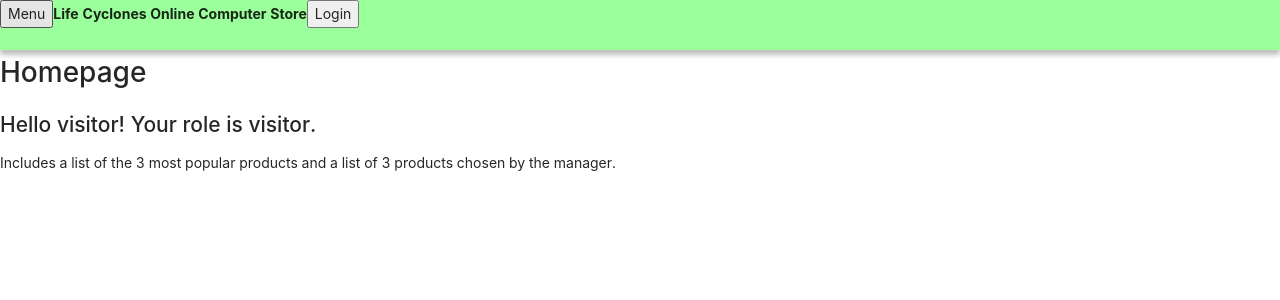
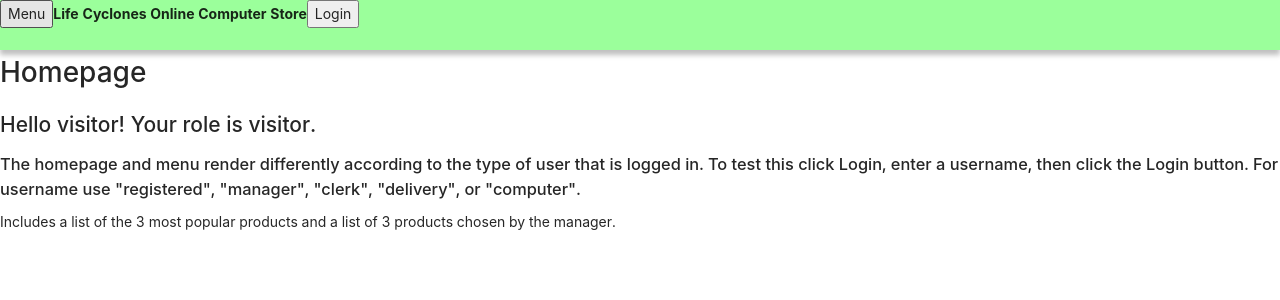
Before and after one commit to neil-solomon/life-cyclones, a React (Create React App) app: page / in a window 1280 px wide. Shown: the top 300 px of the page. Built offline with nearby package versions, Linux system fonts and the light colour scheme.

Commit message:
added login hint to visitor homepage

```diff
--- a/src/components/pages/Homepage/Homepage.js
+++ b/src/components/pages/Homepage/Homepage.js
@@ -11,6 +11,14 @@ export default class Homepage extends React.Component {
         <h2>
           Hello {this.props.user.username}! Your role is {this.props.user.role}.
         </h2>
+        {this.props.user.role === "visitor" && (
+          <h3>
+            The homepage and menu render differently according to the type of
+            user that is logged in. To test this click Login, enter a username,
+            then click the Login button. For username use "registered",
+            "manager", "clerk", "delivery", or "computer".
+          </h3>
+        )}
         Includes a list of the 3 most popular products and a list of 3 products
         chosen by the manager.
       </div>
```
